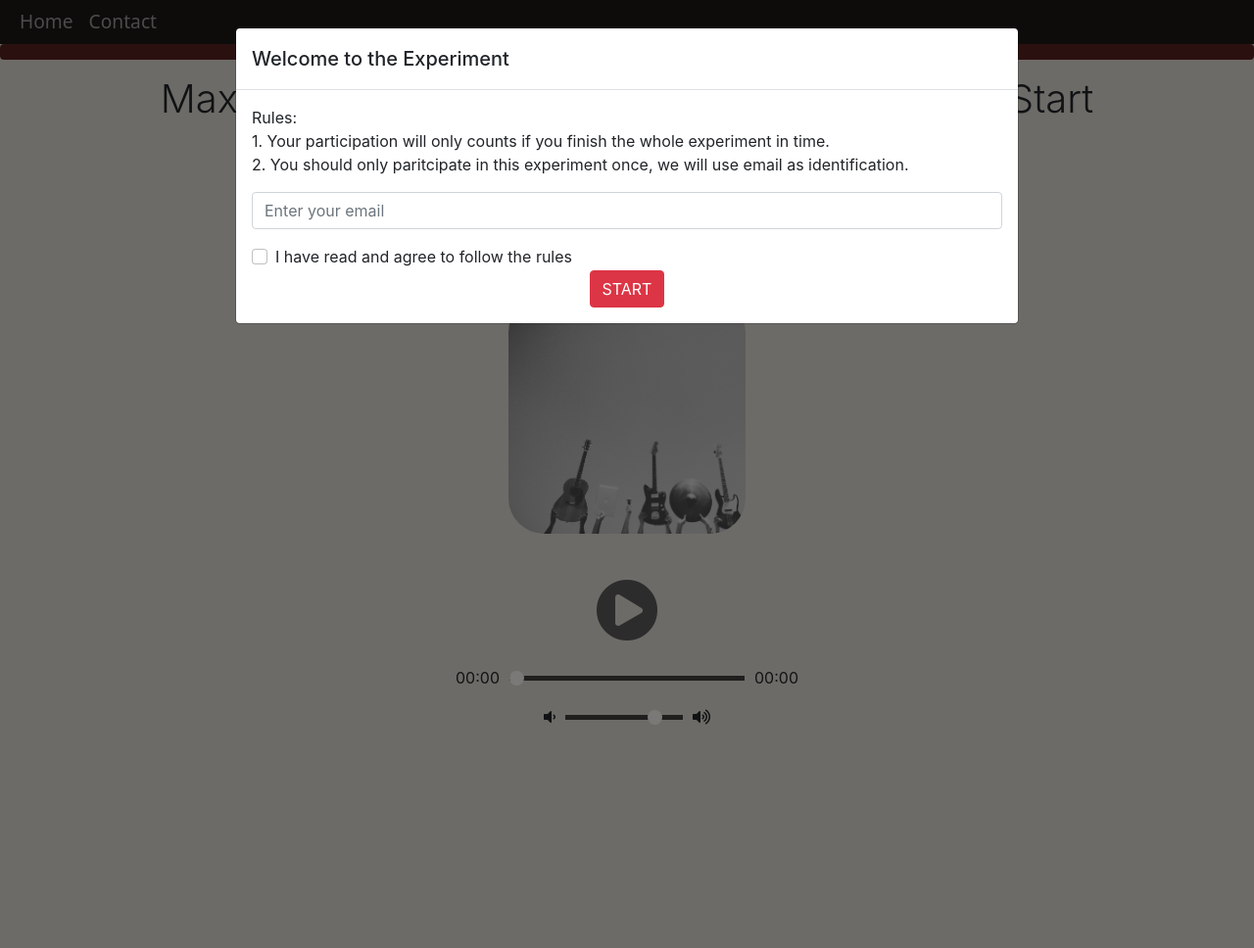
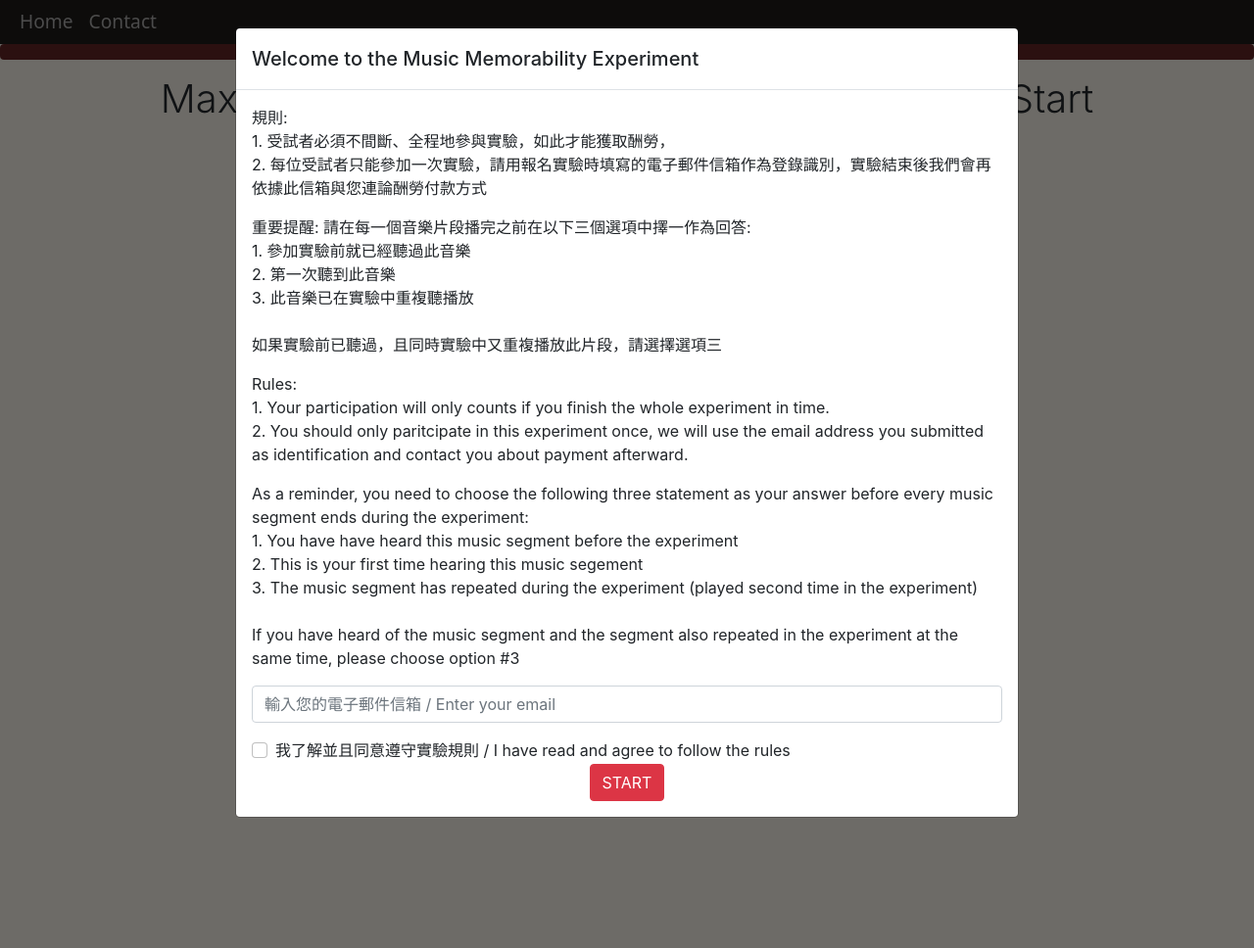
Before and after one commit to LiyangTseng/AudMem, a PHP site: page /experiment.html in a window 1280 px wide. Shown: the whole page at 98% size. Run offline with PHP 8.4, Linux system fonts and the light colour scheme; some libraries are stand-ins or nearby versions.

Commit message:
add further chinese details

```diff
--- a/Experiment_Website/experiment.css
+++ b/Experiment_Website/experiment.css
@@ -1,5 +1,5 @@
 main {
-    font-family:-apple-system, BlinkMacSystemFont, 'Segoe UI', Roboto, Oxygen, Ubuntu, Cantarell, 'Open Sans', 'Helvetica Neue', sans-serif;
+    font-family:-apple-system, BlinkMacSystemFont, 'Segoe UI', Roboto, Oxygen, Ubuntu, Cantarell, 'Open Sans', 'Helvetica Neue', sans-serif, 微軟正黑體;
     background-color:rgb(219, 215, 206);
 }
 
--- a/Experiment_Website/experiment.html
+++ b/Experiment_Website/experiment.html
@@ -7,6 +7,7 @@
         <link rel="stylesheet" href="https://cdnjs.cloudflare.com/ajax/libs/font-awesome/5.13.0/css/all.min.css">
         <link rel="stylesheet" href="experiment.css">
         <title> Experiment on Audio Memorability</title>
+        <meta charset="utf-8">
     </head>
     <body>
         <header>
@@ -41,11 +42,11 @@
                   <!-- ref: https://stackoverflow.com/ques【tions/44483070/how-to-program-a-yes-no-answer-as-buttons-in-an-html-form-without-using-radio-b -->
                   <div class="response_btns">
                       <input id="toggle-alhrd" name="toggle" type="radio" >
-                      <label for="toggle-alhrd" data-bs-toggle="tooltip" data-bs-placement="top" title="實驗前聽過 / Heard before experiment">Heard Before</label>
+                      <label for="toggle-alhrd" data-bs-toggle="tooltip" data-bs-placement="top" title="實驗前聽過 / Heard before experiment">1. Heard Before</label>
                       <input id="toggle-unhrd" name="toggle" type="radio">
-                      <label for="toggle-unhrd" data-bs-toggle="tooltip" data-bs-placement="top" title="第一次聽到 / First time hearing">First Time</label>
+                      <label for="toggle-unhrd" data-bs-toggle="tooltip" data-bs-placement="top" title="第一次聽到 / First time hearing">2. First Time</label>
                       <input id="toggle-hrd" name="toggle" type="radio">
-                      <label for="toggle-hrd" data-bs-toggle="tooltip" data-bs-placement="top" title="實驗中重複 / Second time played in the experiment">Surely Repeat</label>
+                      <label for="toggle-hrd" data-bs-toggle="tooltip" data-bs-placement="top" title="實驗中重複 / Second time played in the experiment">3. Surely Repeat</label>
                   </div>
               </div>
               <div class="buttons">
@@ -69,32 +70,59 @@
               <div class="modal-dialog modal-lg" role="document">
                 <div class="modal-content">
                   <div class="modal-header">
-                    <h5 class="modal-title" id="submitModalLabel">Welcome to the Experiment</h5>
+                    <h5 class="modal-title" id="submitModalLabel">Welcome to the Music Memorability Experiment</h5>
                   </div>
                   <div class="modal-body">
+                    <p>規則:
+                      <br>
+                      1. 受試者必須不間斷、全程地參與實驗，如此才能獲取酬勞，
+                      <br>
+                      2. 每位受試者只能參加一次實驗，請用報名實驗時填寫的電子郵件信箱作為登錄識別，實驗結束後我們會再依據此信箱與您連論酬勞付款方式
+                    </p>
+                    <p>
+                      重要提醒: 請在每一個音樂片段播完之前在以下三個選項中擇一作為回答:
+                      <br>
+                      1. 參加實驗前就已經聽過此音樂
+                      <br>
+                      2. 第一次聽到此音樂
+                      <br>
+                      3. 此音樂已在實驗中重複聽播放
+                      <br><br>
+                      如果實驗前已聽過，且同時實驗中又重複播放此片段，請選擇選項三
+                    </p>
                     <p>Rules:
                       <br>
                       1. Your participation will only counts if you finish the whole experiment in time.
                       <br>
-                      2. You should only paritcipate in this experiment once, we will use email as identification.
+                      2. You should only paritcipate in this experiment once, we will use the email address you submitted as identification and contact you about payment afterward.
+                    </p>
+                    <p>As a reminder, you need to choose the following three statement as your answer before every music segment ends during the experiment:
+                      <br>
+                      1. You have have heard this music segment before the experiment
+                      <br>
+                      2. This is your first time hearing this music segement
+                      <br>
+                      3. The music segment has repeated during the experiment (played second time in the experiment)
+                      <br><br>
+                      If you have heard of the music segment and the segment also repeated in the experiment at the same time, please choose option #3
                     </p>
                     <!-- ref: https://stackoverflow.com/questions/1878264/how-do-i-make-an-html-button-not-reload-the-page -->
                     <form class="needs-validation" novalidate onsubmit="return false">
                       <div class="form-row">
                         <div class="col mb-3">
-                          <input type="text" class="form-control" id="userEmail" placeholder="Enter your email" required>
+                          <input type="text" class="form-control" id="userEmail" placeholder="輸入您的電子郵件信箱 / Enter your email" required>
                           <div class="invalid-feedback">
-                            Please provide a valid email.
+                            請輸入正確的電子郵件信箱 / Please provide a valid email.
                           </div>
                         </div>
                       <div class="form-group">
                         <div class="form-check">
                           <input class="form-check-input" type="checkbox" value="" id="agreeCheck" required>
                           <label class="form-check-label" for="agreeCheck">
-                            I have read and agree to follow the rules
+                            我了解並且同意遵守實驗規則 / I have read and agree to follow the rules
                           </label>
                           <div class="invalid-feedback">
-                            You must agree before submitting.
+                            您必須同意實驗規則才能繼續 / You must agree before submitting.
                           </div>
                         </div>
                       </div>
```
